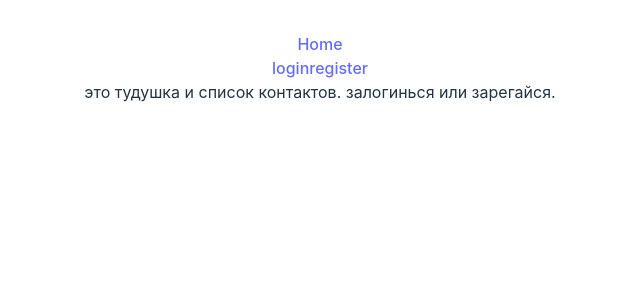
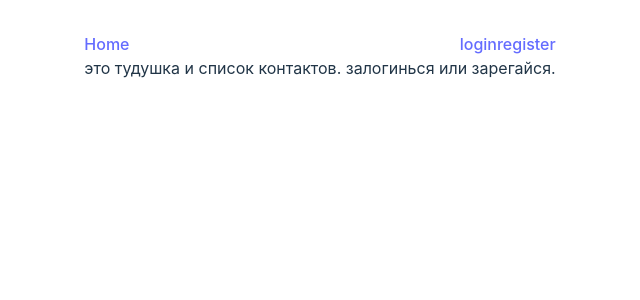
Before and after one commit to Carolinealt/goit-react-hw-08, a React (Vite) app: page / in a window 1280 px wide. Shown: the top 300 px of the page, without its empty margins (320-960 px from the left). Built offline with nearby package versions, Linux system fonts and the light colour scheme.

Commit message:
selectors

```diff
--- a/src/components/AppBar/AppBar.jsx
+++ b/src/components/AppBar/AppBar.jsx
@@ -1,12 +1,16 @@
+import { useSelector } from "react-redux";
 import AuthNav from "../AuthNav/AuthNav";
 import Navigation from "../Navigation/Navigation";
-
+import { selectIsLoggedIn } from "../../redux/auth/selectors";
+import UserMenu from "../UserMenu/UserMenu";
+import css from "./AppBar.module.css";
 const AppBar = () => {
+  const isLogedIn = useSelector(selectIsLoggedIn);
   return (
-    <>
+    <div className={css.container}>
       <Navigation />
-      <AuthNav />
-    </>
+      {isLogedIn ? <UserMenu /> : <AuthNav />}
+    </div>
   );
 };
 
--- /dev/null
+++ b/src/components/AppBar/AppBar.module.css
@@ -0,0 +1,4 @@
+.container {
+    display: flex;
+    justify-content: space-between;
+}
--- a/src/components/UserMenu/UserMenu.jsx
+++ b/src/components/UserMenu/UserMenu.jsx
@@ -1,4 +1,8 @@
 const UserMenu = () => {
-  return;
+  return (
+    <div>
+      <h1>hello, u r in</h1>
+    </div>
+  );
 };
 export default UserMenu;
--- a/src/redux/auth/operations.js
+++ b/src/redux/auth/operations.js
@@ -11,7 +11,6 @@ export const register = createAsyncThunk(
       const { data } = await axios.post("users/signup", userData);
       return data;
     } catch (error) {
-      console.log("error :>> ", error);
       return rejectWithValue(error.message);
     }
   }
--- /dev/null
+++ b/src/redux/auth/selectors.js
@@ -0,0 +1 @@
+export const selectIsLoggedIn = (state) => state.auth.isLoggedIn;
--- a/src/redux/auth/slice.js
+++ b/src/redux/auth/slice.js
@@ -13,8 +13,10 @@ const authSlice = createSlice({
     isRefreshing: false,
   },
   extraReducers: (builder) => {
-    builder.addCase(register.fulfilled, (state) => {
+    builder.addCase(register.fulfilled, (state, { payload }) => {
       state.isLoggedIn = true;
+      state.user = payload.user;
+      state.token = payload.token;
     });
   },
 });
```
